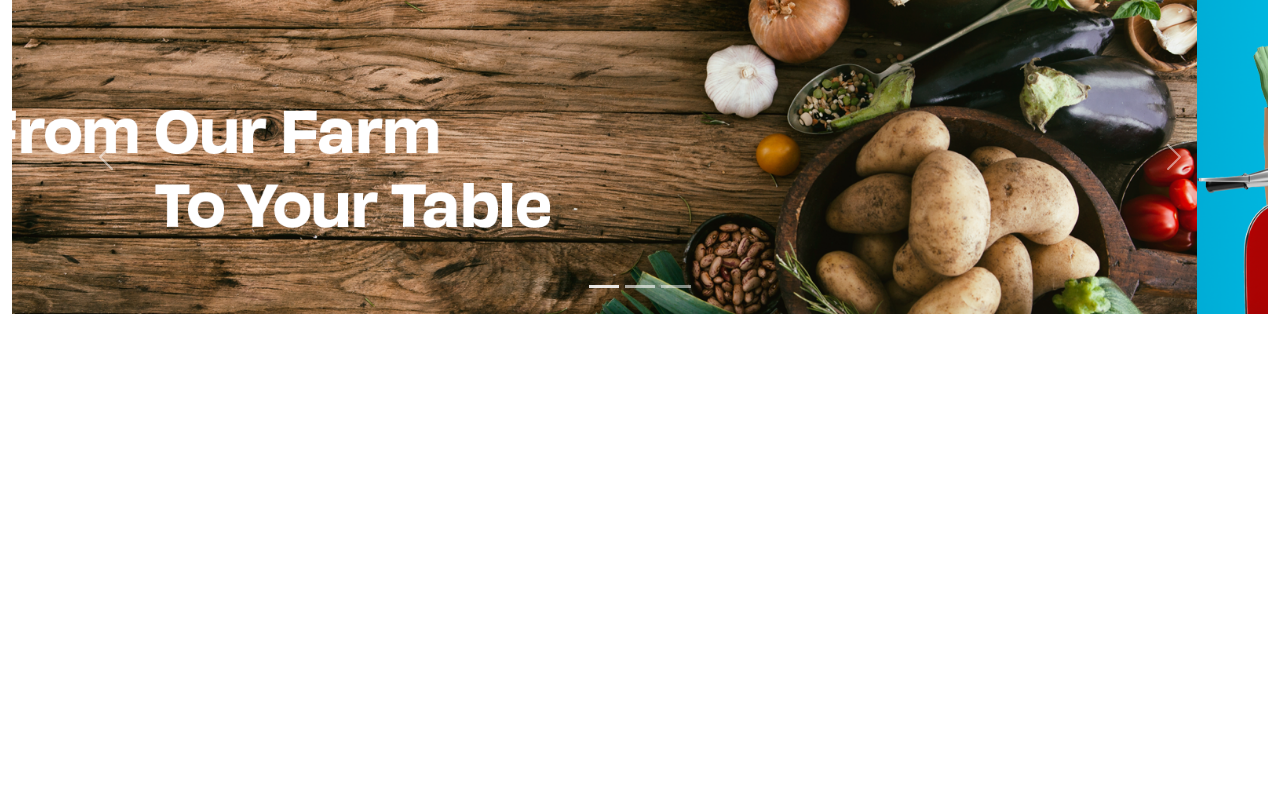
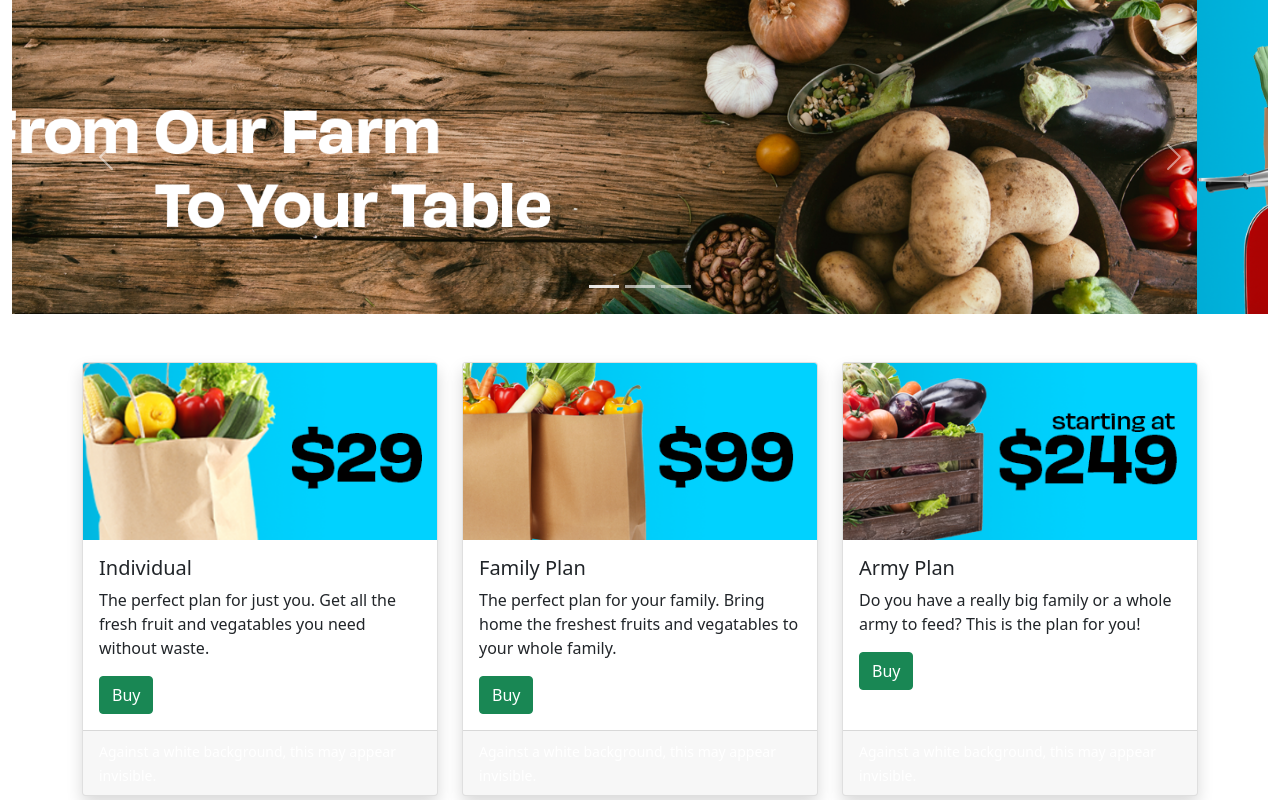
Before and after one commit to rayestrada2000/PricingPageCarosel, a plain HTML site: page index.html in a window 1280 px wide. Drawn offline with nearby package versions, Linux system fonts and the light colour scheme.

Commit message:
Ver 1.03 Entered the 3 Cards

```diff
--- a/index.html
+++ b/index.html
@@ -55,6 +55,71 @@
         <span class="visually-hidden">Next</span>
       </button>
     </div>
+    <!-- Card Section -->
+    <div class="container pt-5">
+      <div class="row">
+        <!-- Card 1 -->
+        <div class="col">
+          <div class="card h-100 shadow">
+            <img src="/img/indplan.png" class="card-img-top" alt="Individual Plan">
+            <div class="card-body">
+              <h5 class="card-title">
+                Individual
+              </h5>
+              <p class="card-text">
+                The perfect plan for just you. Get all the fresh fruit and vegatables you need without waste.
+              </p>
+              <a href="#" class="btn btn-success">Buy</a>
+            </div>
+            <!-- Technique to make borders with same demensions regardless of line of text -->
+            <div class="card-footer">
+              <small class="text-white">Against a white background, this may appear invisible.</small>
+            </div>
+          </div>
+        </div>
+        <!-- End Card 1 -->
+        <!-- Card 2 -->
+        <div class="col">
+          <div class="card h-100 shadow">
+            <img src="/img/FamilyPlan.png" class="card-img-top" alt="Family Plan">
+            <div class="card-body">
+              <h5 class="card-title">
+                Family Plan
+              </h5>
+              <p class="card-text">
+                The perfect plan for your family. Bring home the freshest fruits and vegatables to your whole family.
+              </p>
+              <a href="#" class="btn btn-success">Buy</a>
+            </div>
+            <!-- Technique to make borders with same demensions regardless of line of text -->
+            <div class="card-footer">
+              <small class="text-white">Against a white background, this may appear invisible.</small>
+            </div>
+          </div>
+        </div>
+        <!-- End Card 2 -->
+        <!-- Card 3 -->
+        <div class="col">
+          <div class="card h-100 shadow">
+            <img src="/img/armyplan.png" class="card-img-top" alt="Army Plan">
+            <div class="card-body">
+              <h5 class="card-title">
+                Army Plan
+              </h5>
+              <p class="card-text">
+                Do you have a really big family or a whole army to feed? This is the plan for you!
+              </p>
+              <a href="#" class="btn btn-success">Buy</a>
+            </div>
+            <!-- Technique to make borders with same demensions regardless of line of text -->
+            <div class="card-footer">
+              <small class="text-white">Against a white background, this may appear invisible.</small>
+            </div>
+          </div>
+        </div>
+        <!-- End Card 3 -->
+      </div>
+    </div>
   </div>
     <!-- Bootstrap JS -->
     <script src="https://cdn.jsdelivr.net/npm/bootstrap@5.1.1/dist/js/bootstrap.bundle.min.js"
```
